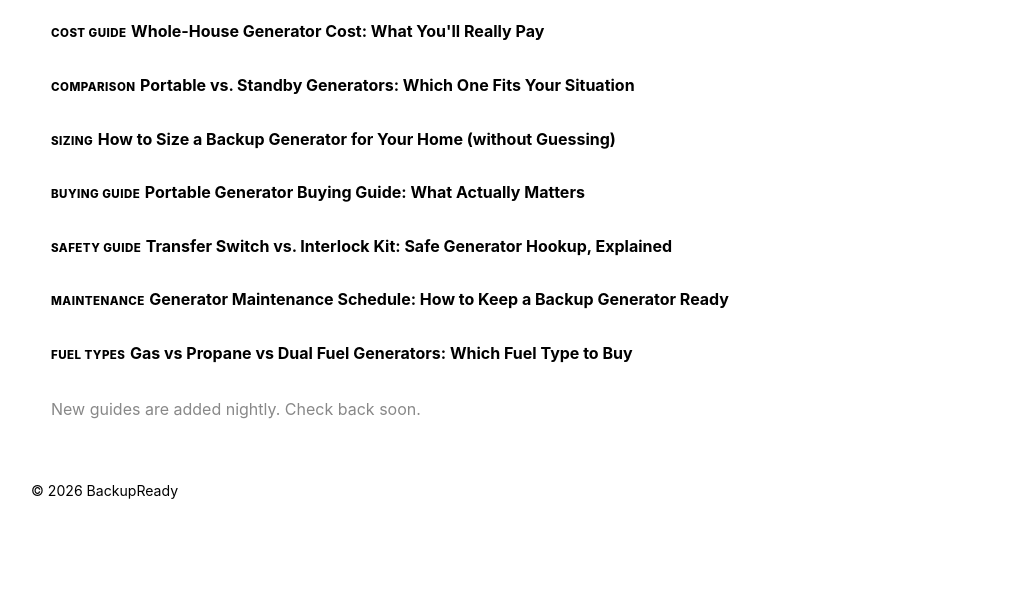
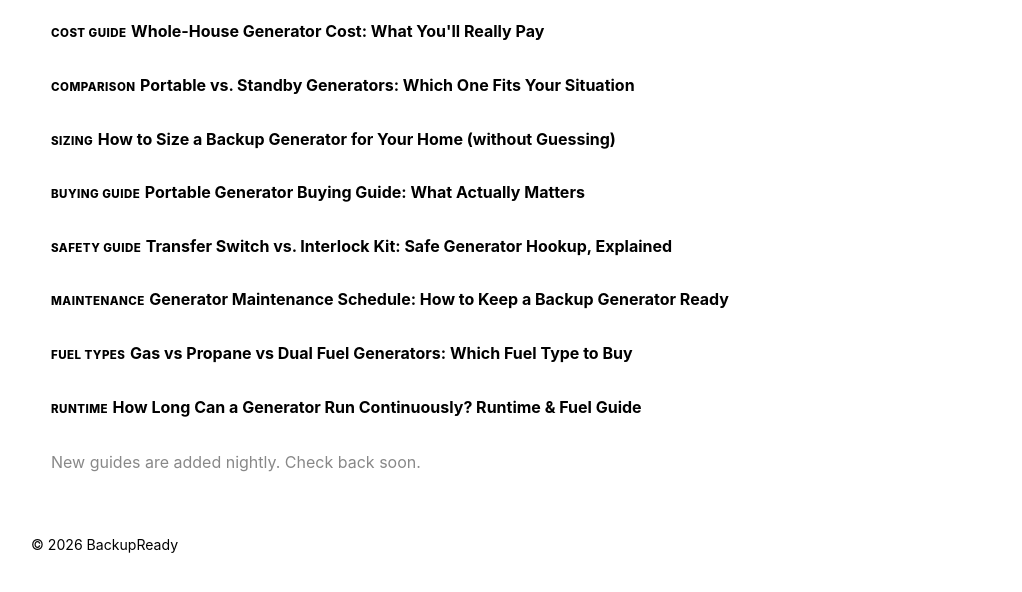
Before and after one commit to tdveal74-cell/backupready, a plain HTML site: page guides/index.html in a window 1280 px wide. Shown: the part 214-806 px from the top of the page, without its empty margins (119-1141 px from the left). Drawn offline with Linux system fonts and the light colour scheme.

Commit message:
Add runtime fuel consumption guide link

```diff
--- a/guides/index.html
+++ b/guides/index.html
@@ -50,6 +50,10 @@
         <span class="tag">fuel types</span>
         <a href="/guides/generator-fuel-types-gas-propane-dual-fuel.html"><strong>Gas vs Propane vs Dual Fuel Generators: Which Fuel Type to Buy</strong></a>
       </li>
+      <li>
+        <span class="tag">runtime</span>
+        <a href="/guides/generator-runtime-fuel-consumption.html"><strong>How Long Can a Generator Run Continuously? Runtime & Fuel Guide</strong></a>
+      </li>
     </ul>
     <p style="color:#888888">New guides are added nightly. Check back soon.</p>
   </main>
```
